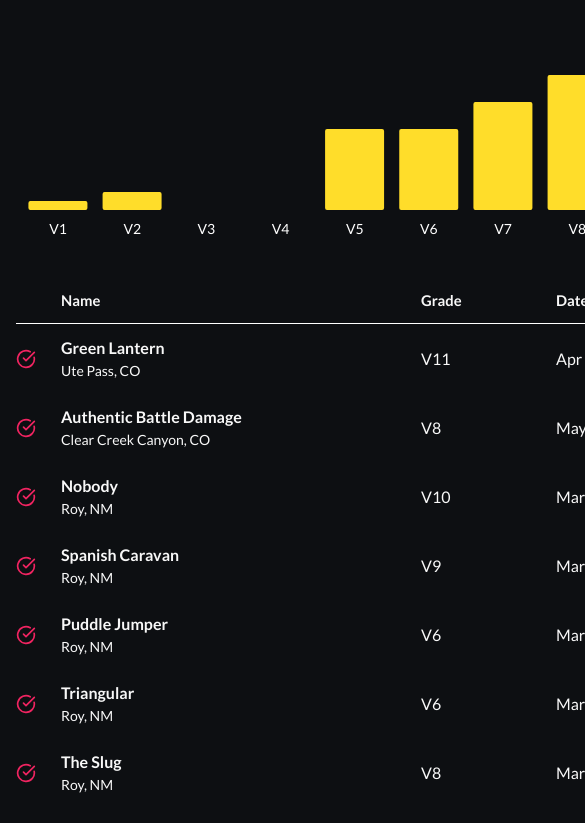
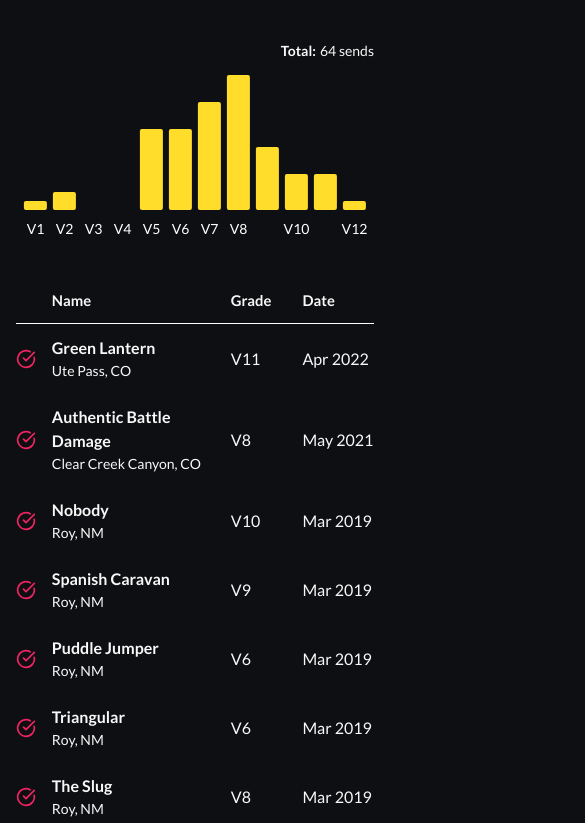
Before and after one commit to trentgillis/logbook, a React (Vite) app: page / in a window 390 px wide. Shown: the top 823 px of the page, 585 px wide, since content can reach past the window. Built offline with nearby package versions, Linux system fonts and the light colour scheme.

Commit message:
update to render correctly on mobile

```diff
--- a/src/components/Container/Container.module.css
+++ b/src/components/Container/Container.module.css
@@ -1,9 +1,16 @@
 .container {
   display: grid;
-  grid-template-columns: 1fr 900px 1fr;
   padding: 40px 16px;
+  grid-template-columns: 1fr;
 }
 
-.container > * {
-  grid-column: 2;
+@media only screen and (min-width: 900px) {
+  .container {
+    grid-template-columns: 1fr 900px 1fr;
+    padding: 0;
+  }
+
+  .container > * {
+    grid-column: 2;
+  }
 }
--- a/src/components/SendTable/SendRow.module.css
+++ b/src/components/SendTable/SendRow.module.css
@@ -23,3 +23,13 @@
   display: flex;
   flex-direction: column;
 }
+
+.rating {
+  display: none;
+}
+
+@media only screen and (min-width: 900px) {
+  .rating {
+    display: table-cell;
+  }
+}
--- a/src/components/SendTable/SendRow.tsx
+++ b/src/components/SendTable/SendRow.tsx
@@ -22,7 +22,7 @@ function SendRow({ send }: SendRowProps) {
       </td>
       <td>V{send.grade}</td>
       <td>{new Date(send.date).toLocaleDateString('en-us', { month: 'short', year: 'numeric' })}</td>
-      <td>
+      <td className={styles.rating}>
         <SendRating rating={send.rating} />
       </td>
     </tr>
--- a/src/components/SendTable/SendTableHeader.module.css
+++ b/src/components/SendTable/SendTableHeader.module.css
@@ -9,18 +9,40 @@
 }
 
 .header > tr > th:nth-child(1) {
-  width: 5%;
+  width: 10%;
 }
 
 .header > tr > th:nth-child(2) {
-  width: 40%;
+  width: 50%;
 }
 
 .header > tr > th:nth-child(3) {
-  width: 15%;
+  width: 20%;
 }
 
 .header > tr > th:nth-child(4) {
   width: 100%;
   float: left;
 }
+
+.header > tr > th:nth-child(5) {
+  display: none;
+}
+
+@media only screen and (min-width: 900px) {
+  .header > tr > th:nth-child(1) {
+    width: 5%;
+  }
+
+  .header > tr > th:nth-child(2) {
+    width: 40%;
+  }
+
+  .header > tr > th:nth-child(3) {
+    width: 15%;
+  }
+
+  .header > tr > th:nth-child(5) {
+    display: table-cell;
+  }
+}
```
